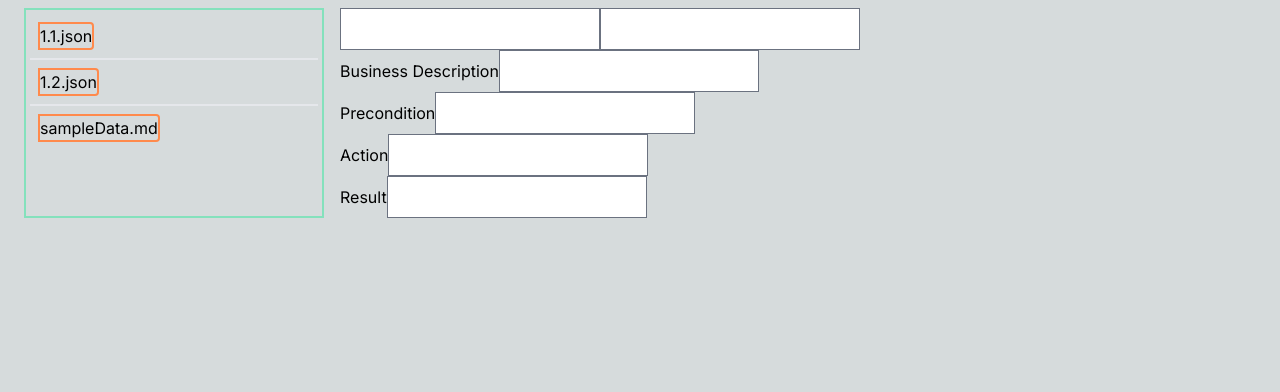
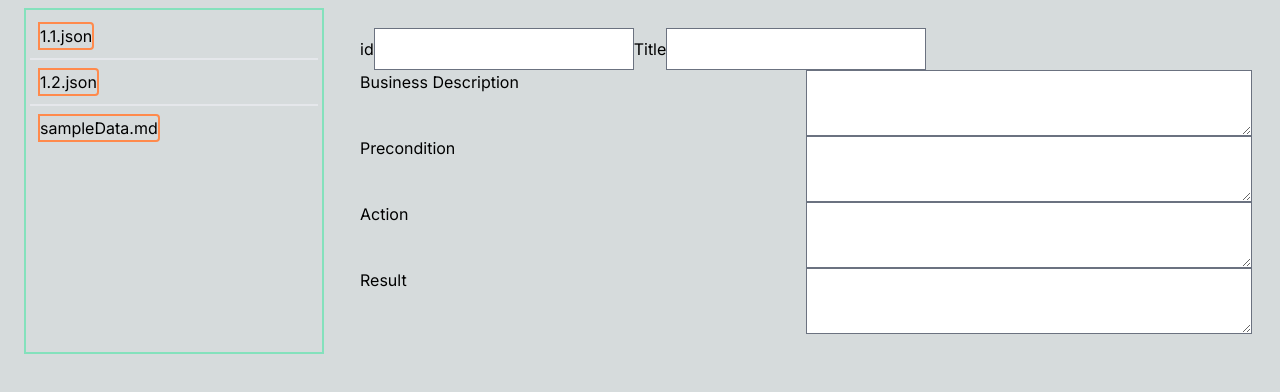
Before and after one commit to jimbotten/acmanager, a Next.js app: page / in a window 1280 px wide. Shown: the top 392 px of the page. Built offline with nearby package versions, Linux system fonts and the light colour scheme; no server answers.

Commit message:
ac updates

```diff
--- a/components/AcceptanceCriteria.js
+++ b/components/AcceptanceCriteria.js
@@ -17,26 +17,26 @@ export const AcceptanceCriteria = ({active}) => {
 // [setData]
 
   return (
-      <div>
+      <div className='p-5'>
         <form method="POST" action="/api/saveAC">
-          <span className="flex flex-col">
-            <label for='title'>
+          <span className="flex flex-row">
+            <label >
+            <span>id</span>
               <input type="text" id="number" value={acitem.number} className='width: 0' />
+              </label>
+            <label><span>Title</span>
               <input type="text" id="title" value={acitem.title}/>
-            </label></span>
-          <span className="flex flex-col">
-            <label for="description">Business Description
-              <input type="text" id="description" value={acitem.description}/>
             </label>
-            <label for='precondition'>Precondition
-              <input type="text" id="description" value={acitem.precondition}/>
-            </label>
-            <label for='action' className='acHeader'>Action
-              <input type="text" id="description" value={acitem.action}/>
-            </label>
-            <label for='result' className='acHeader'>Result
-              <input type="text" id="description" value={acitem.result}/>
-            </label>
+          </span>
+          <span className="grid grid-cols-2">
+            <span>Business Description</span>
+            <textarea className='' id="description" value={acitem.description}/>
+            <span>Precondition</span>
+            <textarea id="description" value={acitem.precondition}/>
+            <span>Action</span>
+            <textarea id="description" value={acitem.action}/>
+            <span>Result</span>
+            <textarea id="description" value={acitem.result}/>
           </span>
         </form>
       </div>
```
